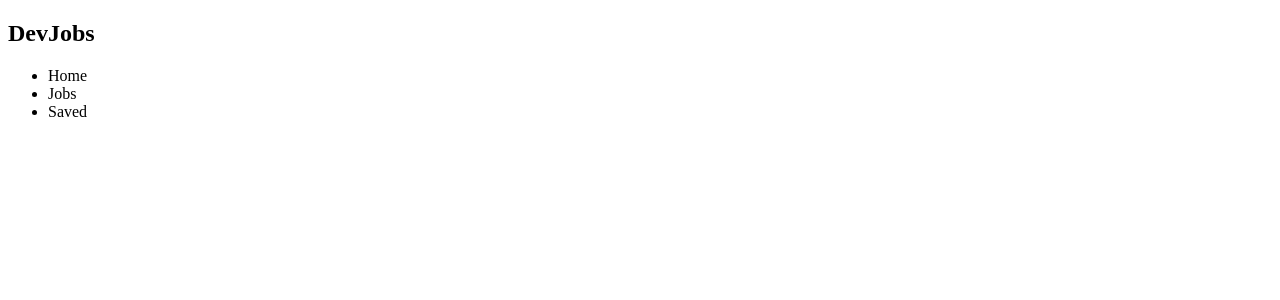
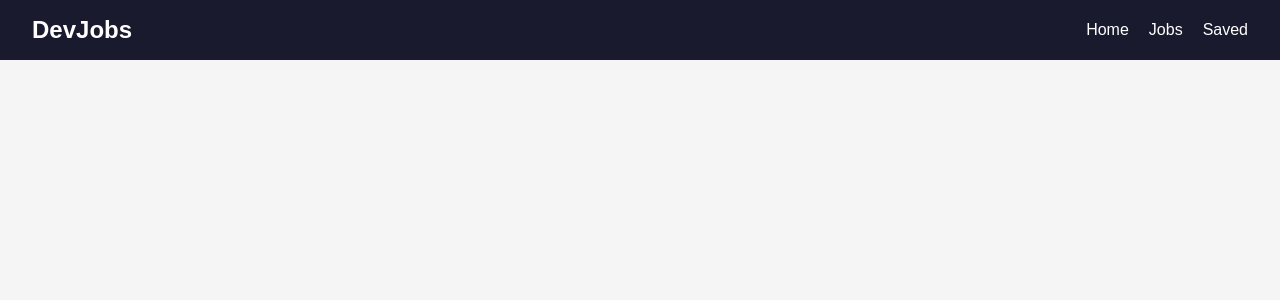
Before and after one commit to GauravSingh003/devjobs, a React (Vite) app: page / in a window 1280 px wide. Shown: the top 300 px of the page. Built offline with nearby package versions, Linux system fonts and the light colour scheme.

Commit message:
style: Navbar CSS added

```diff
--- a/index.html
+++ b/index.html
@@ -4,7 +4,7 @@
     <meta charset="UTF-8" />
     <link rel="icon" type="image/svg+xml" href="/vite.svg" />
     <meta name="viewport" content="width=device-width, initial-scale=1.0" />
-    <title>twinstar</title>
+    <title>DevJobs</title>
   </head>
   <body>
     <div id="root"></div>
--- /dev/null
+++ b/src/Components/Navbar.css
@@ -0,0 +1,26 @@
+nav{
+    background-color: #1a1a2e;
+    padding: 16px 32px;
+    display: flex;
+    justify-content: space-between;
+    align-items: center;
+}
+nav h1{
+    color: #ffffff;
+    font-style: 24px;
+}
+nav ul{
+    display: flex;
+    list-style:none;
+    gap: 20px;
+}
+
+nav ul li{
+    color: #FFFFFF;
+    cursor: pointer;
+    font-size: 16px;
+
+    &:hover{
+        color: #4ecca3;
+    }
+}
--- a/src/Components/Navbar.jsx
+++ b/src/Components/Navbar.jsx
@@ -1,9 +1,8 @@
-import React from 'react'
-
+import "./Navbar.css"
 const Navbar = () => {
   return (
     <>
-      <nav>
+      <nav className=''>
         <h1>DevJobs</h1>
             <ul>
                 <li>Home</li>
--- a/src/index.css
+++ b/src/index.css
@@ -0,0 +1,9 @@
+*{
+    margin: 0;
+    padding: 0;
+    box-sizing: border-box;
+}
+body{
+    font-family: Arial, Helvetica, sans-serif;
+    background-color: #f5f5f5;
+}
```
